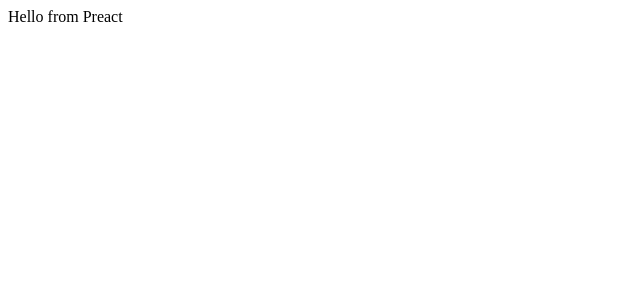
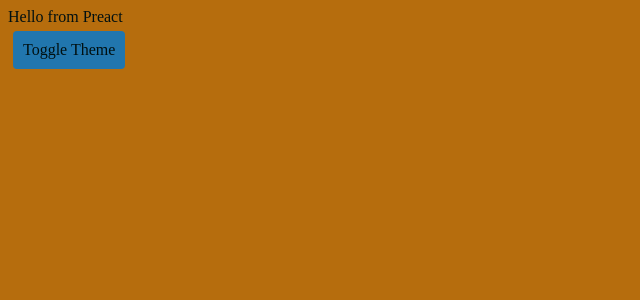
Before and after one commit to MunsMan/PreactTemplate, a Preact app: page / in a window 1280 px wide. Shown: the top 300 px of the page, without its empty margins (0-640 px from the left). Built offline with nearby package versions, Linux system fonts and the light colour scheme.

Commit message:
Adding Color Themes

```diff
--- a/package.json
+++ b/package.json
@@ -24,9 +24,14 @@
   "homepage": "https://github.com/MunsMan/PreactTemplate#readme",
   "devDependencies": {
     "@babel/core": "^7.12.3",
+    "@teamsupercell/typings-for-css-modules-loader": "^2.3.0",
     "@types/webpack": "^4.41.23",
     "@types/webpack-dev-server": "^3.11.0",
+    "css-loader": "^5.0.0",
     "html-webpack-plugin": "5.0.0-alpha.3",
+    "sass": "^1.27.0",
+    "sass-loader": "^10.0.4",
+    "style-loader": "^2.0.0",
     "ts-loader": "^8.0.6",
     "ts-node": "^9.0.0",
     "typescript": "^4.0.3",
--- /dev/null
+++ b/src/Types.d.ts
@@ -0,0 +1 @@
+export type Themes = 'light' | 'dark';
--- a/src/components/app.tsx
+++ b/src/components/app.tsx
@@ -1,4 +1,5 @@
 import { h, FunctionComponent } from 'preact';
+import ThemeButton from './themeButton';
 
 interface App {
 
@@ -8,6 +9,7 @@
     return (
         <div>
             Hello from Preact
+             <ThemeButton />
         </div>
     );
 };
--- /dev/null
+++ b/src/components/themeButton/index.tsx
@@ -0,0 +1,16 @@
+import { FunctionalComponent, h } from "preact";
+import { toggleTheme } from "../../constants/theme";
+import style from "./style.scss";
+
+const themeButton: FunctionalComponent = () => {
+    return (
+        <div
+            class={style.btn}
+            onClick={() => toggleTheme()}
+        >
+            Toggle Theme
+        </div>
+    );
+}
+
+export default themeButton;
--- /dev/null
+++ b/src/components/themeButton/style.scss
@@ -0,0 +1,9 @@
+.btn {
+    position: absolute;
+    padding: 10px;
+    color: var(--color-text);
+    background-color: var(--color-primary);
+    border-radius: 4px;
+    margin: 5px;
+    cursor: pointer;
+}
--- /dev/null
+++ b/src/constants/style/global.scss
@@ -0,0 +1,6 @@
+@import './../theme/theme';
+
+body {
+    background-color: var(--color-bg);
+    color: var(--color-text);
+}
--- /dev/null
+++ b/src/constants/theme/_theme.scss
@@ -0,0 +1,15 @@
+:root {
+    --color-bg: #B66D0D;
+    --color-text: #001011;
+    --color-primary: #2176AE;
+    --color-secondary: #57B8FF;
+    --color-warning: #FE6847;
+}
+
+[data-theme="dark"] {
+    --color-bg: #000000;
+    --color-text: #B1B6A6;
+    --color-primary: #363946;
+    --color-secondary: #696773;
+    --color-warning: #F5D7E3;
+}
--- /dev/null
+++ b/src/constants/theme/index.ts
@@ -0,0 +1,28 @@
+import { Themes } from "../../Types";
+
+const root = document.querySelector("html")!;
+const LIGHT = "(prefers-color-scheme: light)";
+const DARK = "(prefers-color-scheme: dark)";
+
+const setTheme = (theme: Themes) => {
+    root.setAttribute("data-theme", theme);
+}
+
+console.log("Test")
+if (window.matchMedia(DARK).matches) {
+    console.log("Dark")
+    setTheme('dark');
+} else {
+    console.log("Light")
+    setTheme('light');
+}
+
+const toggleTheme = () => {
+    if (root.getAttribute("data-theme") == 'dark') {
+        setTheme('light');
+    } else {
+        setTheme('dark');
+    }
+}
+
+export { setTheme, toggleTheme };
--- a/src/index.tsx
+++ b/src/index.tsx
@@ -1,4 +1,6 @@
 import {h, render} from 'preact';
 import App from './components/app';
+import "./constants/style/global.scss"
+import "./constants/theme"
 
 render(<App />, document.querySelector('#root')!);
--- a/webpack.config.ts
+++ b/webpack.config.ts
@@ -30,7 +30,23 @@
                     test: /\.tsx?$/,
                     loader: 'ts-loader',
                     exclude: /node_modules/
-                }
+                },
+                {
+                    test: /\.s[ac]ss$/i,
+                    use: [
+                        // Creates `style` nodes from JS strings
+                        'style-loader',
+                        // Translates CSS into CommonJS
+                        {
+                            loader: 'css-loader',
+                            options: {modules: true}
+                        },
+                        // Handling the .d.ts files
+                        "@teamsupercell/typings-for-css-modules-loader",
+                        // Compiles Sass to CSS
+                        'sass-loader',
+                    ],
+                  },
             ]
         },
         plugins: [
```
Also changed, not shown: src/components/themeButton/style.scss.d.ts (added, +12 -0 lines), 1 other file (tests, documents, lock files or other folders).
